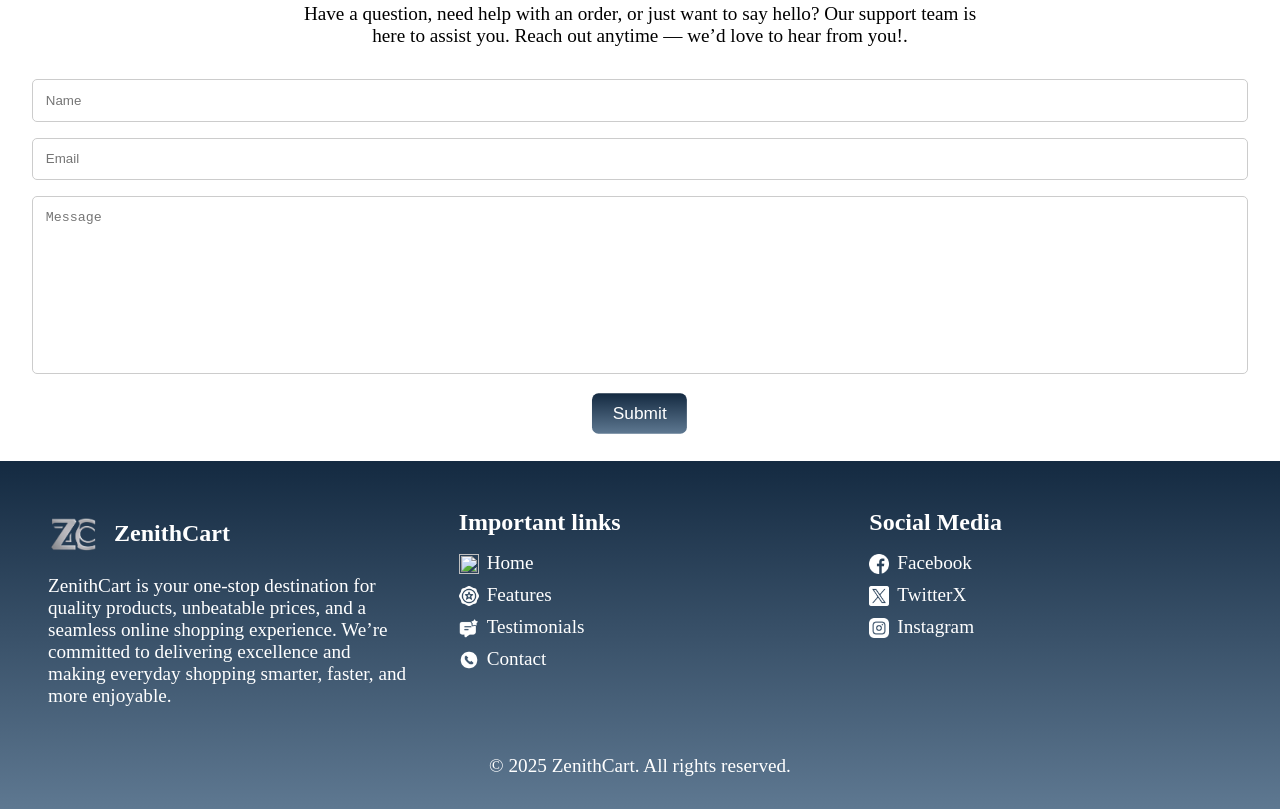
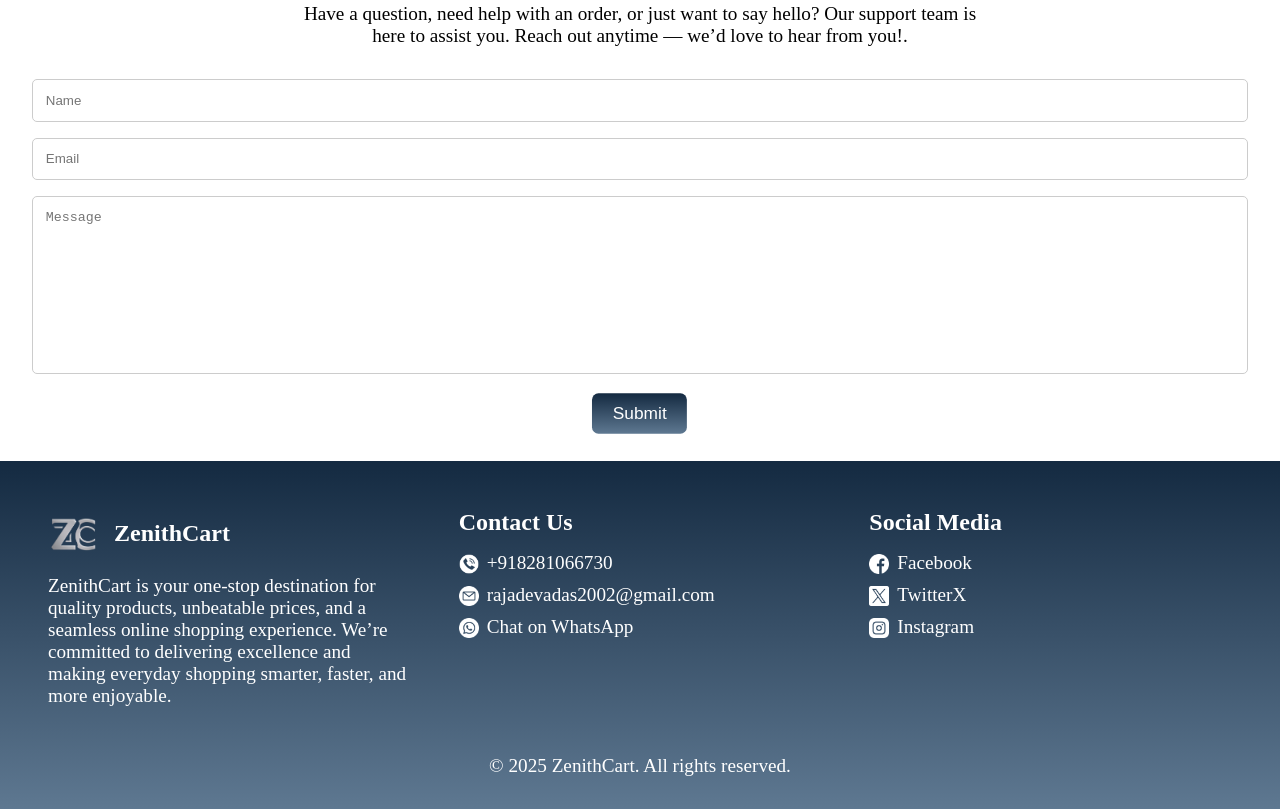
Before and after one commit to raja22github/landing-page, a plain HTML site: page index.html in a window 1280 px wide. Shown: the part 2225-3034 px from the top of the page. Drawn offline with Linux system fonts and the light colour scheme; a web font is replaced by a local one.

Commit message:
Update index.html

```diff
--- a/index.html
+++ b/index.html
@@ -102,6 +102,7 @@
     </section>
 
     <footer id="footer">
+        <div class="wrapper">
             <div class="footer-container">
                 <div class="footer-box">
                     <div class="logo-wrapper">
@@ -111,12 +112,14 @@
                     <p>ZenithCart is your one-stop destination for quality products, unbeatable prices, and a seamless online shopping experience. We’re committed to delivering excellence and making everyday shopping smarter, faster, and more enjoyable.</p>
                 </div>
                 <div class="footer-box">
-                <h3>Important links</h3>
+                    <h3>Contact Us</h3>
                     <ul>
-                    <li><img src="images/home.png" alt=""><a href="#">Home</a></li>
-                    <li><img src="images/badge.png" alt=""><a href="#features">Features</a></li>
-                    <li><img src="images/review.png" alt=""><a href="#testimonials">Testimonials</a></li>
-                    <li><img src="images/mobile.png" alt=""><a href="#contact">Contact</a></li>
+                        <li><img src="images/telephone-call.png" alt=""><a href="tel:+918281066730">+918281066730</a></li>
+                        <li><img src="images/email.png" alt=""><a href="mailto:rajadevadas2002@gmail.com?subject=Customer%20Inquiry&body=Hi%20ZenithCart%2C%0AI%20have%20a%20question%20about...">rajadevadas2002@gmail.com</a></li>
+                        <li><img src="images/whatsapp.png" alt=""><a href="https://wa.me/918281066730?text=%F0%9F%91%8B%20Hello%21%20Welcome%20to%20ZenithCart.%0AWe%E2%80%99re%20thrilled%20to%20have%20you%20here.%20If%20you%20have%20any%20questions%20about%20products%2C%20orders%2C%20or%20anything%20else%20%E2%80%94%20feel%20free%20to%20ask%21%0A%E2%9C%85%20Fast%20delivery%0A%E2%9C%85%20Quality%20products%0A%E2%9C%85%20Friendly%20support%0A%0ALet%E2%80%99s%20make%20your%20shopping%20awesome%21" target="_blank">
+                            Chat on WhatsApp
+                          </a>
+                          </li>
                     </ul>
                 </div>
                 <div class="footer-box">
@@ -128,7 +131,7 @@
                     </ul>
                 </div>
             </div>
-
+        </div>
         <p class="copyright">&copy; 2025 ZenithCart. All rights reserved.</p>
     </footer>
 
```
Lines whose indentation alone changed are shown as unchanged.
